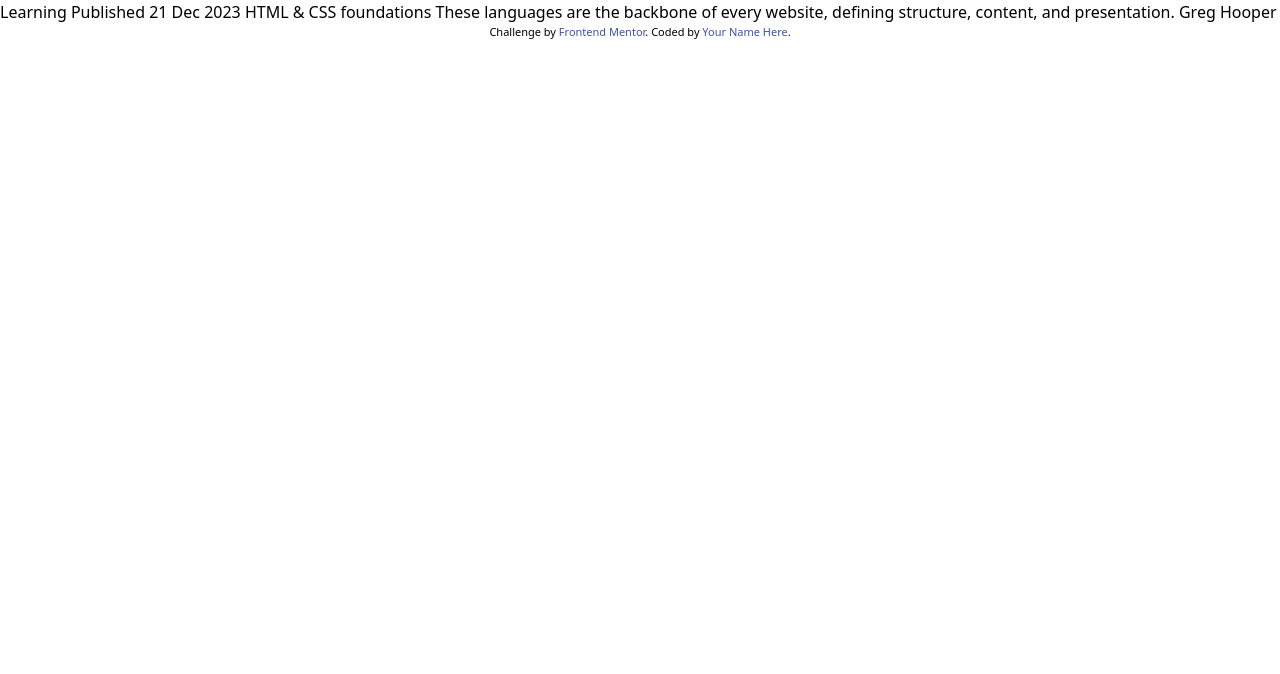
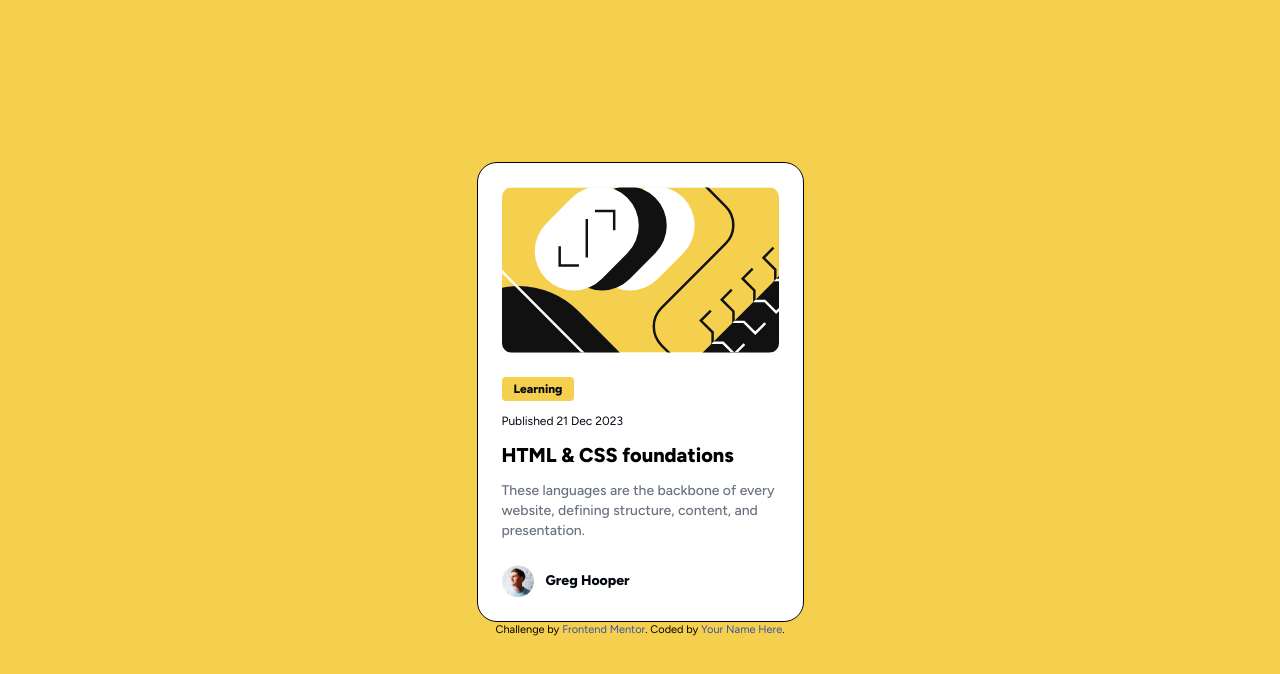
Before and after one commit to Timmydrax/blog-preview-card, a plain HTML site: page index.html in a window 1280 px wide. Drawn offline with nearby package versions, Linux system fonts and the light colour scheme.

Commit message:
STYLE: Added all Stylings

```diff
--- a/index.html
+++ b/index.html
@@ -4,6 +4,12 @@
     <meta charset="UTF-8" />
     <meta name="viewport" content="width=device-width, initial-scale=1.0" />
     <!-- displays site properly based on user's device -->
+    <link rel="preconnect" href="https://fonts.googleapis.com" />
+    <link rel="preconnect" href="https://fonts.gstatic.com" crossorigin />
+    <link
+      href="https://fonts.googleapis.com/css2?family=Figtree:ital,wght@0,300..900;1,300..900&display=swap"
+      rel="stylesheet"
+    />
     <script src="https://cdn.jsdelivr.net/npm/@tailwindcss/browser@4"></script>
     <link
       rel="icon"
@@ -11,7 +17,6 @@
       sizes="32x32"
       href="./assets/images/favicon-32x32.png"
     />
-
     <title>Frontend Mentor | Blog preview card</title>
 
     <!-- Feel free to remove these styles or customise in your own stylesheet 👍 -->
@@ -25,16 +30,59 @@
       }
     </style>
   </head>
-  <body>
-    Learning Published 21 Dec 2023 HTML & CSS foundations These languages are
-    the backbone of every website, defining structure, content, and
-    presentation. Greg Hooper
+  <body
+    class="font-[Figtree] w-screen min-h-screen bg-[#F4D04E] flex flex-col justify-center"
+  >
+    <main class="w-full flex flex-col">
+      <article
+        class="max-w-[327px] w-full mx-auto bg-white p-6 border border-gray-950 rounded-[20px] flex flex-col items-left gap-6"
+      >
+        <img
+          src="./assets/images/illustration-article.svg"
+          alt="An illustration used for an article"
+          class="rounded-[10px]"
+        />
 
+        <div class="flex flex-col gap-3">
+          <p
+            class="w-[72px] text-gray-950 text-xs font-extrabold px-3 py-1 rounded-sm bg-[#F4D04E]"
+          >
+            Learning
+          </p>
+
+          <p class="text-gray-950 text-xs">Published 21 Dec 2023</p>
+
+          <h3
+            class="font-extrabold text-xl hover:cursor-pointer hover:text-[#F4D04E]"
+          >
+            HTML & CSS foundations
+          </h3>
+
+          <p class="text-gray-500 text-sm font-medium">
+            These languages are the backbone of every website, defining
+            structure, content, and presentation.
+          </p>
+        </div>
+
+        <span class="flex flex-row items-center gap-3">
+          <img
+            src="./assets/images/image-avatar.webp"
+            alt="An avatar image of the Blog author"
+            class="w-8 h-8"
+          />
+
+          <p class="text-gray-950 font-extrabold text-sm">Greg Hooper</p>
+        </span>
+      </article>
+    </main>
+
+    <footer>
       <div class="attribution">
         Challenge by
         <a href="https://www.frontendmentor.io?ref=challenge" target="_blank"
           >Frontend Mentor</a
         >. Coded by <a href="#">Your Name Here</a>.
       </div>
+    </footer>
   </body>
 </html>
```
Lines whose indentation alone changed are shown as unchanged.
